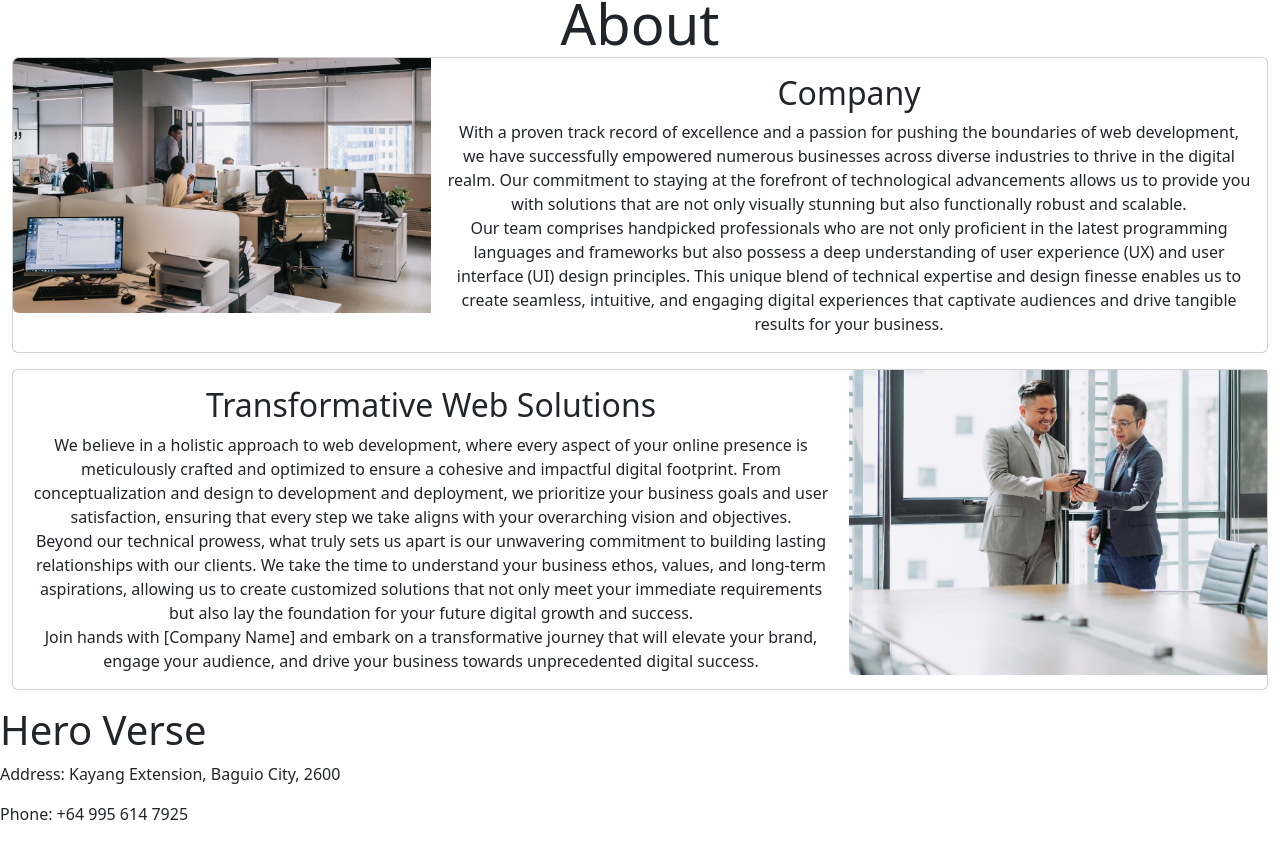
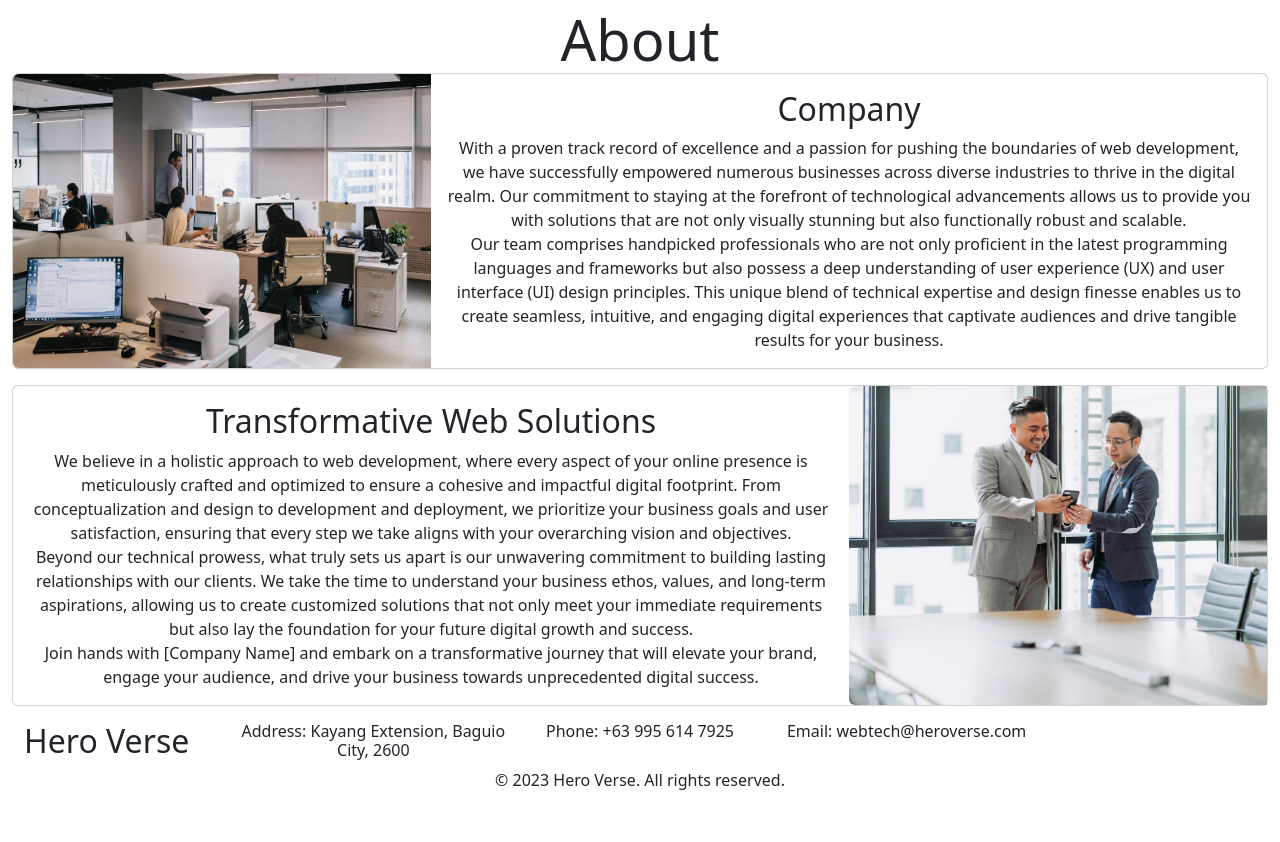
Before and after one commit to bHabawel/Activity-7---Exploring-Bootstrap, a plain HTML site: page bootstrap-practice.html in a window 1280 px wide. Shown: the part 1519-2361 px from the top of the page. After the commit the page ends 2327 px from the top, so only its background shows below. Drawn offline with nearby package versions, Linux system fonts and the light colour scheme.

Commit message:
responsive now

```diff
--- a/bootstrap-practice.html
+++ b/bootstrap-practice.html
@@ -7,26 +7,26 @@
     <link href="https://cdn.jsdelivr.net/npm/bootstrap@5.3.2/dist/css/bootstrap.min.css" rel="stylesheet" integrity="sha384-T3c6CoIi6uLrA9TneNEoa7RxnatzjcDSCmG1MXxSR1GAsXEV/Dwwykc2MPK8M2HN" crossorigin="anonymous">
 </head>
 <body>
-    <header class="container-fluid">
+    <header id="header" class="container-fluid">
         <nav class="navbar navbar-expand-lg bg-body-tertiary fixed-top ">
             <div class="container-fluid">
-              <a class="navbar-brand" href="#">Hero Verse</a>
+              <a class="navbar-brand" href="#header">Hero Verse</a>
               <button class="navbar-toggler" type="button" data-bs-toggle="collapse" data-bs-target="#navbarNav" aria-controls="navbarNav" aria-expanded="false" aria-label="Toggle navigation">
                 <span class="navbar-toggler-icon"></span>
               </button>
               <div class="collapse navbar-collapse" id="navbarNav">
                 <ul class="navbar-nav ms-auto">
                   <li class="nav-item">
-                    <a class="nav-link active" aria-current="page" href="#">Home</a>
+                    <a class="nav-link" href="#">Home</a>
                   </li>
                   <li class="nav-item">
-                    <a class="nav-link" href="#">Services</a>
+                    <a class="nav-link" href="#services">Services</a>
                   </li>
                   <li class="nav-item">
-                    <a class="nav-link" href="#">About</a>
+                    <a class="nav-link" href="#about">About</a>
                   </li>
                   <li class="nav-item">
-                    <a class="nav-link" href="#">Contact</a>
+                    <a class="nav-link" href="#contact">Contact</a>
                   </li>
                 </ul>
               </div>
@@ -36,7 +36,7 @@
 
     <!-- HOME SECTION -->
     <!-- FIXME: fix the class of the section-->
-    <section class="">
+    <section>
         <div id="carouselExampleIndicators" class="carousel slide">
             <div class="carousel-indicators">
               <button type="button" data-bs-target="#carouselExampleIndicators" data-bs-slide-to="0" class="active" aria-current="true" aria-label="Slide 1"></button>
@@ -74,9 +74,9 @@
           </div>
     </section>
 
-    <main class="container-fluid p-0 ">
+    <main class="container-fluid p-0 mt-2">
         <!-- SERVICES -->
-        <section class="container-fluid row p-0 m-0 gap-3 d-flex justify-content-center text-center">
+        <section id="services" class="container-fluid row p-0 m-0 gap-3 d-flex justify-content-center  text-center">
             <h2 class="col-md-12 display-4 ">Services</h2>
             <div class="card col-md-3 p-0" style="width: 21.2rem;">
                 <img src="./images/card1.jpg" class="card-img-top img-fluid" alt="Web Development">
@@ -117,12 +117,12 @@
 
         <!-- ABOUT -->
         <!-- TODO: fix the md screen size below. make the image take full width -->
-        <section class="container-fluid m-0 text-lg-center">
-            <h2 class="card-title display-4">About</h2>
+        <section id="about" class="container-fluid m-0 text-lg-center mt-2 ">
+            <h2 class="card-title display-4 text-center">About</h2>
             <div class="card mb-3 h-100">
                 <div class="row g-0">
-                  <div class="col-lg-4">
-                    <img src="./images/about1.jpg" class="img-fluid rounded-start" alt="...">
+                  <div class="col-lg-4 d-flex align-content-center">
+                    <img src="./images/about1.jpg" class="img-fluid rounded-start" alt="Company">
                   </div>
                   <div class="col-lg-8">
                     <div class="card-body">
@@ -137,8 +137,8 @@
 
               <div class="card mb-3 h-100">
                 <div class="row g-0">
-                  <div class="col-lg-4 order-lg-2">
-                    <img src="./images/about2.jpg" class="img-fluid rounded-start" alt="...">
+                  <div class="col-lg-4 order-lg-2 d-flex align-content-center">
+                    <img src="./images/about22.jpg" class="img-fluid rounded-start" alt="People">
                   </div>
 
                   <div class="col-lg-8 order-lg-1">
@@ -156,12 +156,15 @@
         </section>
     </main>
 
-    <footer>
-        <div>
-            <h1>Hero Verse</h1>
-            <p>Address: Kayang Extension, Baguio City, 2600</p>
-            <p>Phone: +64 995 614 7925</p>
-            <p></p>
+    <footer id="contact" class="container-fluid">
+        <div class="row text-center ">
+            <p class="col-lg-2 h2">Hero Verse</p>
+            <p class="col-lg-3 h6">Address: Kayang Extension, Baguio City, 2600</p>
+            <p class="col-lg-2 h6">Phone: +63 995 614 7925</p>
+            <p class="col-lg-3 h6">Email: webtech@heroverse.com</p>
+        </div>
+        <div class="row">
+            <p class="col-md-12 text-center ">© 2023 Hero Verse. All rights reserved.</p>
         </div>
     </footer>
 
```
Also changed, not shown: images/about22.jpg (added).
